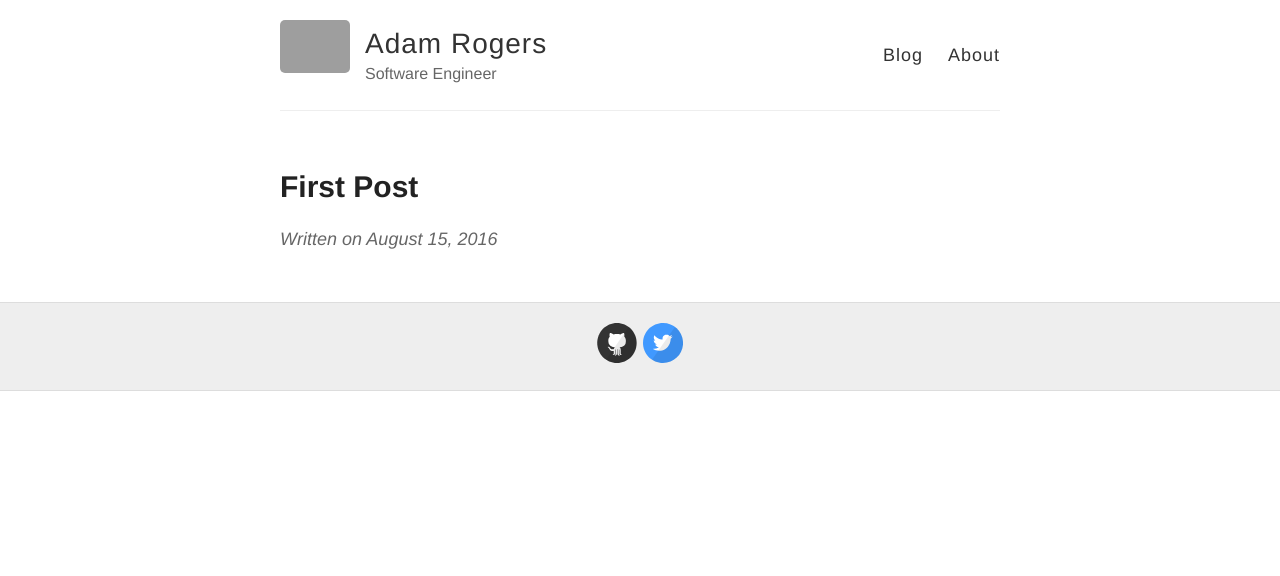
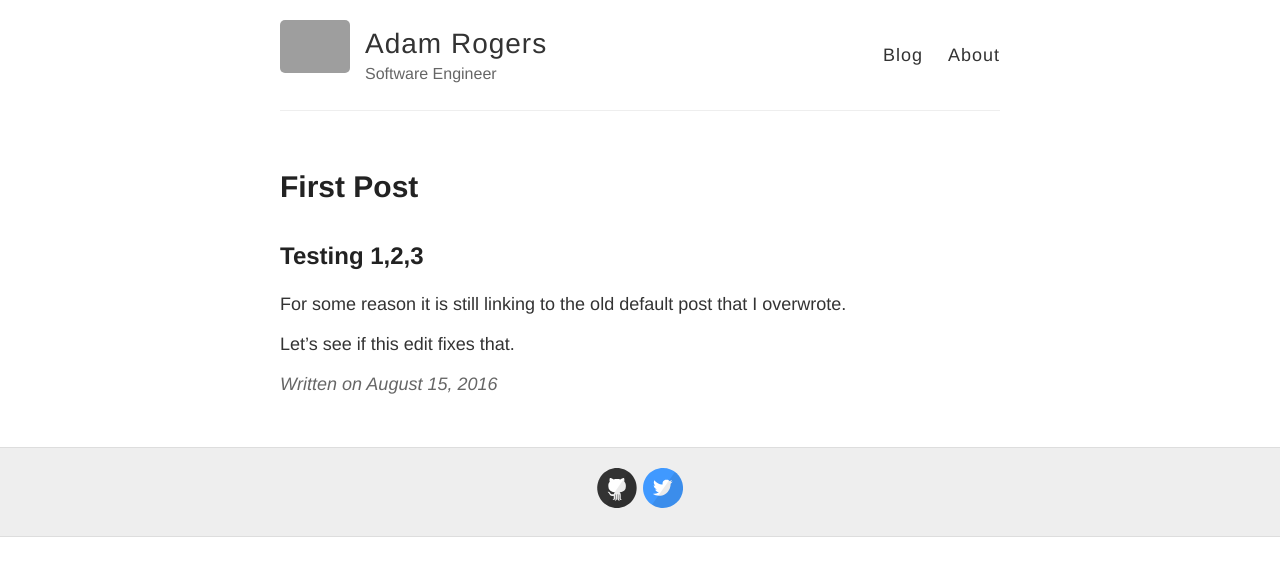
Before and after one commit to arogers1/arogers1.github.io, a Jekyll site: the page built from _posts/2016-8-15-Hello-World.md, in a window 1280 px wide. Shown: the top 576 px of the page. Built offline with Jekyll 4.4.1, drawn with Linux system fonts in a browser that asks for light colours; grey boxes are pictures that could not be loaded.

Commit message:
Update 2016-8-15-Hello-World.md

```diff
--- a/_posts/2016-8-15-Hello-World.md
+++ b/_posts/2016-8-15-Hello-World.md
@@ -2,3 +2,9 @@
 layout: post
 title: First Post
 ---
+
+## Testing 1,2,3
+
+For some reason it is still linking to the old default post that I overwrote.
+
+Let's see if this edit fixes that.
```
